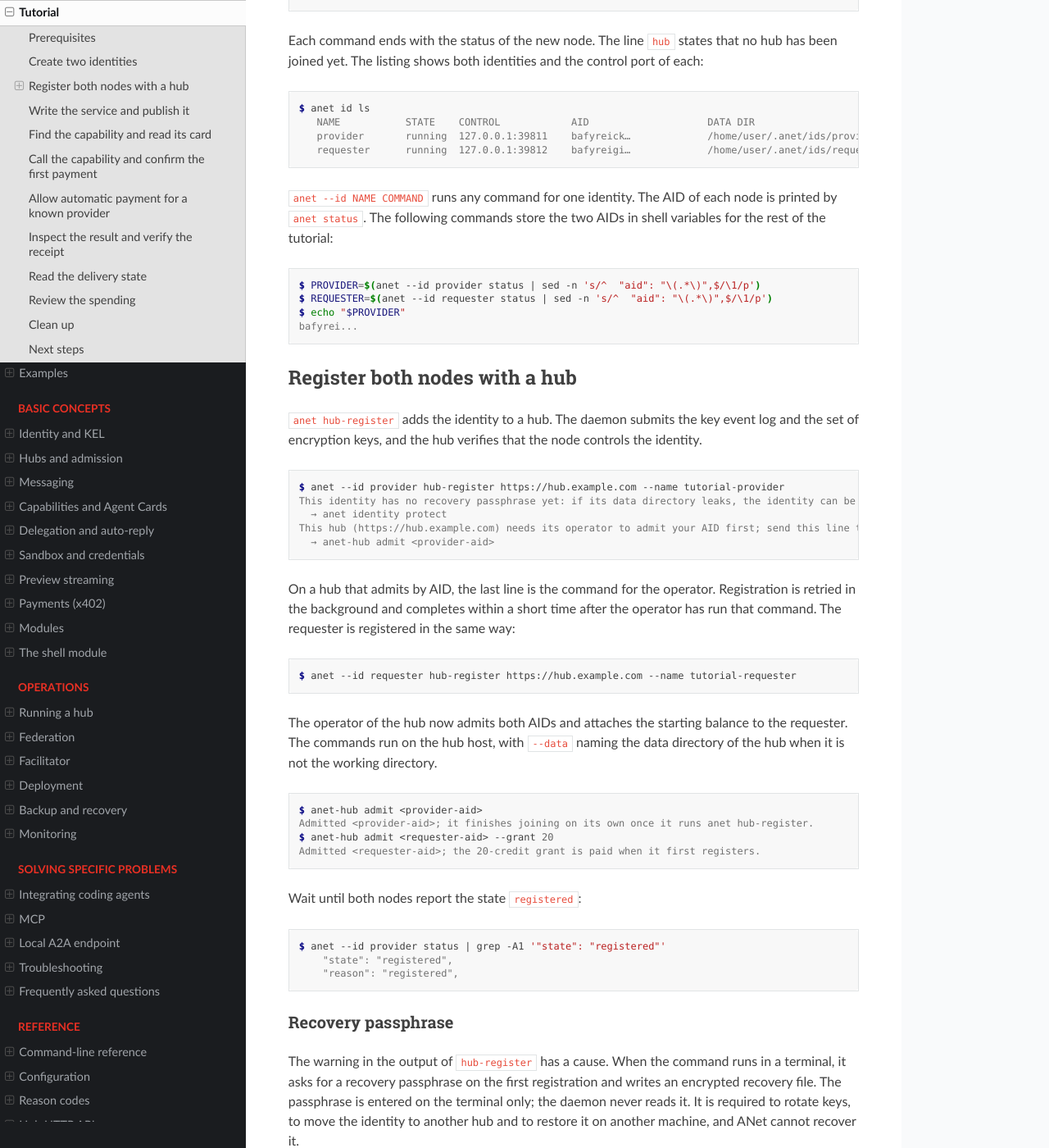
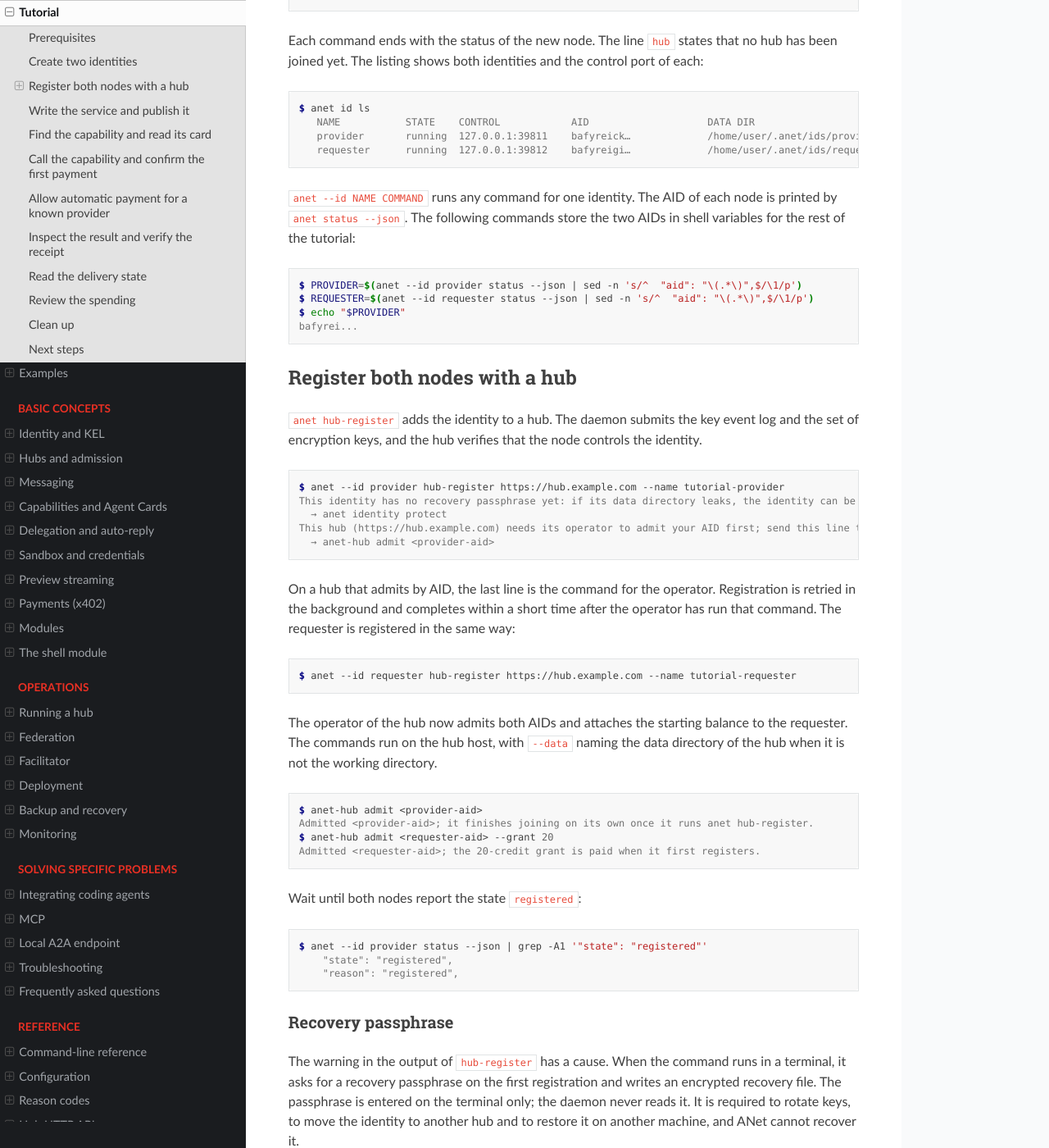
Before and after one commit to ANetResearch/ANet, a Sphinx documentation site: the page built from docs/intro/tutorial.rst, in a window 1280 px wide and 1400 px high, scrolled down 1680 px. Shown: the whole window at 82% size. Built offline with Sphinx 7.4.7 and the Read the Docs theme 3.1.0, drawn with Linux system fonts in a browser that asks for light colours.

Commit message:
Use `anet status --json` where the tutorial extracts an AID
The default status output is a human-readable summary since 0.3.1, so the
sed and grep commands that expect JSON found nothing.

Co-Authored-By: Claude Opus 5.5 <noreply@anthropic.com>

```diff
--- a/docs/intro/tutorial.rst
+++ b/docs/intro/tutorial.rst
@@ -90,13 +90,13 @@ identities and the control port of each:
       requester      running  127.0.0.1:39812    bafyreigi…             /home/user/.anet/ids/requester
 
 ``anet --id NAME COMMAND`` runs any command for one identity. The AID of
-each node is printed by ``anet status``. The following commands store the
+each node is printed by ``anet status --json``. The following commands store the
 two AIDs in shell variables for the rest of the tutorial:
 
 .. code-block:: console
 
-   $ PROVIDER=$(anet --id provider status | sed -n 's/^  "aid": "\(.*\)",$/\1/p')
-   $ REQUESTER=$(anet --id requester status | sed -n 's/^  "aid": "\(.*\)",$/\1/p')
+   $ PROVIDER=$(anet --id provider status --json | sed -n 's/^  "aid": "\(.*\)",$/\1/p')
+   $ REQUESTER=$(anet --id requester status --json | sed -n 's/^  "aid": "\(.*\)",$/\1/p')
    $ echo "$PROVIDER"
    bafyrei...
 
@@ -142,7 +142,7 @@ Wait until both nodes report the state ``registered``:
 
 .. code-block:: console
 
-   $ anet --id provider status | grep -A1 '"state": "registered"'
+   $ anet --id provider status --json | grep -A1 '"state": "registered"'
        "state": "registered",
        "reason": "registered",
 
```
Also changed, not shown: 2 other files.
